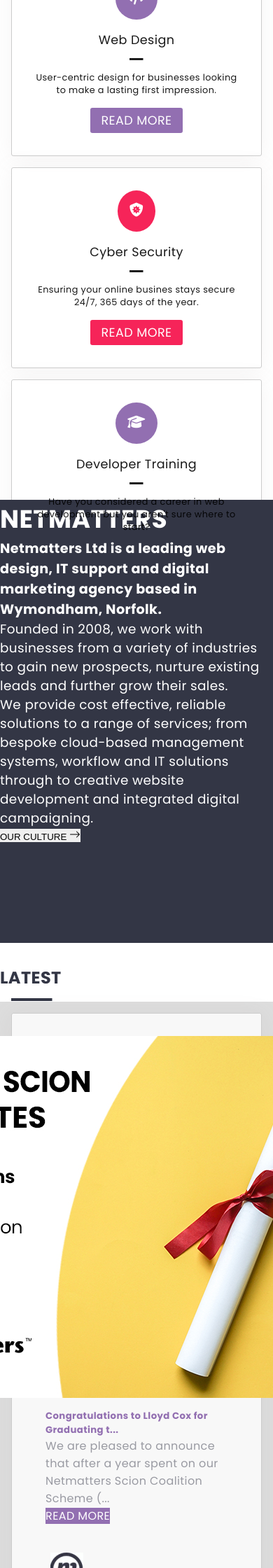
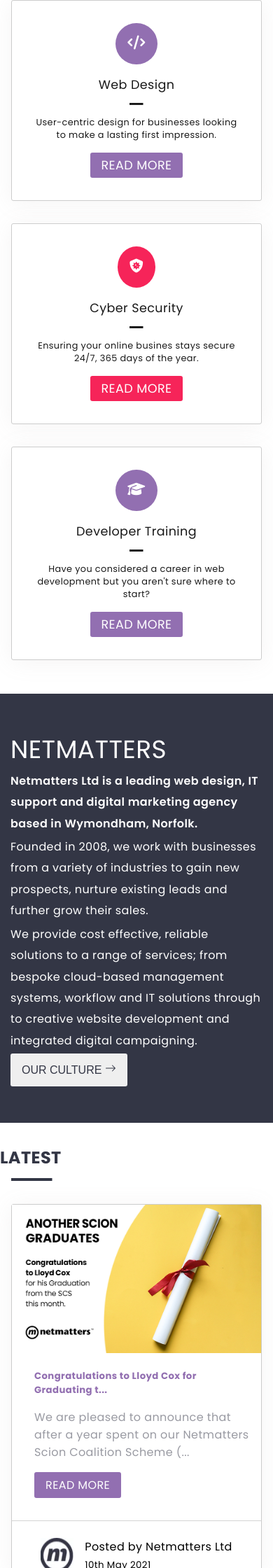
Before and after one commit to MattMakesNoise/Netmatters-HTML-CSS-JS-PHP-Reflection, a PHP site: page / in a window 390 px wide; the page is wider, and only the part inside the window is pictured. Shown: the part 2240-4480 px from the top of that part at 70% size. Run offline with PHP 8.4, Linux system fonts and the light colour scheme; some libraries are stand-ins or nearby versions.

Commit message:
sorts a lot of button styles and about and cards
About and cards sections styled for mobile using flexbox

```diff
--- a/css/style.css
+++ b/css/style.css
@@ -289,20 +304,26 @@
 .hero-button svg {
   height: 20%;
   width: 20%;
+  padding-top: 0.7rem;
   padding-right: 0.7rem;
 }
 
 /*========== CARDS ===========*/
 .cards-section {
-  height: 250vh;
-  padding-top: 2rem;
   background-color: rgba(255, 255, 255, 0.1);
+}
+
+@media screen and (max-width: 768px) {
+  .cards-section {
+    padding-top: 1rem;
+    padding-bottom: 1rem;
+  }
 }
 
 @media screen and (min-width: 768px) {
   .cards-section {
     height: 180vh;
-    padding: 2rem 1rem;
+    padding: 1.25rem 2rem;
   }
 }
 
@@ -439,13 +458,24 @@
   -webkit-box-align: center;
       -ms-flex-align: center;
           align-items: center;
-  margin: 1rem;
   border: 1px solid #ccc;
   border-radius: 3px;
   padding: 2rem;
   -webkit-box-shadow: 0 3px 2rem rgba(156, 152, 152, 0.1);
           box-shadow: 0 3px 2rem rgba(156, 152, 152, 0.1);
   background-color: rgba(255, 255, 255, 0.8);
+}
+
+@media screen and (max-width: 768px) {
+  .card {
+    margin: 2rem 1rem;
+  }
+}
+
+@media screen and (min-width: 768px) {
+  .card {
+    margin: 2rem 1rem;
+  }
 }
 
 .icon-border {
@@ -780,21 +810,41 @@
 
 /*========== ABOUT ===========*/
 .about {
-  height: 75vh;
   background-color: #333645;
   color: #fff;
-  margin: 0 !important;
+  display: -webkit-box;
+  display: -ms-flexbox;
+  display: flex;
+  -webkit-box-orient: vertical;
+  -webkit-box-direction: normal;
+      -ms-flex-direction: column;
+          flex-direction: column;
+  -ms-flex-pack: distribute;
+      justify-content: space-around;
+}
+
+@media screen and (max-width: 768px) {
+  .about {
+    height: 613px;
+    padding: 50px 15px;
+  }
 }
 
 @media screen and (min-width: 768px) {
   .about {
-    height: 50vh;
+    height: 493px;
+  }
+}
+
+@media screen and (min-width: 992px) {
+  .about {
+    height: 493px;
   }
 }
 
 @media screen and (min-width: 1260px) {
   .about {
-    height: 60vh;
+    height: 553px;
     padding-left: 18.47%;
     padding-right: 18.47%;
   }
@@ -802,26 +852,44 @@
 
 .about-title {
   font-size: 2.25rem;
+  font-weight: 400;
 }
 
 .about-intro {
-  font-size: 1.2rem;
+  font-size: 1rem;
+  font-weight: 600;
+  line-height: 1.9;
 }
 
-.about-p1 {
-  font-size: 1.15rem;
-}
-
+.about-p1,
 .about-p2 {
-  font-size: 1.15rem;
+  font-size: 1rem;
+  font-weight: 400;
+  line-height: 1.9;
 }
 
 .culture-btn {
+  height: auto;
+  font-size: 1rem;
+  font-weight: 400;
+  line-height: 35px;
+  margin: 0 auto 0 0;
+  padding: 5px 15px;
+  border-radius: 3px;
+  white-space: normal;
   text-decoration: none;
   text-transform: uppercase;
   white-space: nowrap;
-  border: none;
+  border: 1px solid transparent;
+  vertical-align: middle;
+  font-weight: 400;
   cursor: pointer;
+  border-radius: 3px;
+  color: #333645;
+}
+
+.culture-btn:hover {
+  opacity: 97%;
 }
 
 /*========== NEWS ============*/
@@ -843,8 +911,14 @@
 }
 
 .news {
-  background-color: #ddd;
-  height: 200vh;
+  background-color: #fff;
+}
+
+@media screen and (max-width: 768px) {
+  .news {
+    height: 1863px;
+    padding: 2rem 1rem;
+  }
 }
 
 @media screen and (min-width: 768px) {
@@ -865,19 +939,89 @@
   }
 }
 
-.scion-card img,
-.notable-card img,
-.job-card img {
-  padding-left: 0 !important;
-  padding-right: 0 !important;
+.news-card {
+  display: -webkit-box;
+  display: -ms-flexbox;
+  display: flex;
+  -webkit-box-orient: vertical;
+  -webkit-box-direction: normal;
+      -ms-flex-direction: column;
+          flex-direction: column;
+  -webkit-box-align: center;
+      -ms-flex-align: center;
+          align-items: center;
+  border: 1px solid #ccc;
+  border-radius: 3px;
+  -webkit-box-shadow: 0 3px 2rem rgba(156, 152, 152, 0.1);
+          box-shadow: 0 3px 2rem rgba(156, 152, 152, 0.1);
+  background-color: rgba(255, 255, 255, 0.8);
+}
+
+@media screen and (max-width: 768px) {
+  .news-card {
+    margin-bottom: 2rem;
+  }
+}
+
+.news-card-main {
+  border-bottom: 1px solid lightgray;
+}
+
+.card-img-top {
+  height: 100%;
+  width: 100%;
 }
 
 .news-body {
   padding: 1rem 1rem;
+  display: -webkit-box;
+  display: -ms-flexbox;
+  display: flex;
+  -webkit-box-orient: vertical;
+  -webkit-box-direction: normal;
+      -ms-flex-direction: column;
+          flex-direction: column;
+  margin-left: 1rem;
+}
+
+.scion-title,
+.notable-title,
+.job-title {
+  margin-bottom: 1rem;
 }
 
 .news-text {
   color: #999AA2;
+  margin-bottom: 1rem;
+}
+
+.news-btn {
+  text-decoration: none;
+  text-transform: uppercase;
+  white-space: nowrap;
+  border: 1px solid transparent;
+  vertical-align: middle;
+  font-weight: 400;
+  cursor: pointer;
+  border-radius: 3px;
+  margin: auto auto 1rem 0;
+  height: auto;
+  padding: 5px 15px;
+}
+
+.card-footer {
+  display: -webkit-box;
+  display: -ms-flexbox;
+  display: flex;
+  -webkit-box-pack: justify;
+      -ms-flex-pack: justify;
+          justify-content: space-between;
+  padding-top: 1.5rem;
+  margin-top: auto;
+}
+
+.card-footer img {
+  padding-right: 1rem;
 }
 
 .scion-title {
@@ -887,11 +1031,6 @@
 .scion-btn {
   background-color: #926FB1;
   color: #fff;
-  text-decoration: none;
-  text-transform: uppercase;
-  white-space: nowrap;
-  border: none;
-  cursor: pointer;
 }
 
 .scion-btn:hover {
--- a/index.html
+++ b/index.html
@@ -11,9 +11,6 @@
     <link href="https://fonts.googleapis.com/css2?family=Poppins:ital,wght@0,100;0,200;0,300;0,400;0,500;0,600;0,700;0,800;0,900;1,100;1,200;1,300;1,400;1,500;1,600;1,700;1,800;1,900&display=swap" rel="stylesheet">
     <!-- Font Awesome -->
     <script src="https://kit.fontawesome.com/8ac16a56cb.js" crossorigin="anonymous"> </script>
-    <!-- <link rel="stylesheet" src="https://maxcdn.bootstrapcdn.com/font-awesome/4.7.0/css/font-awesome.min.css"> -->
-    <!-- Bootstrap CSS -->
-    <!-- <link href="https://cdn.jsdelivr.net/npm/bootstrap@5.0.0/dist/css/bootstrap.min.css" rel="stylesheet" integrity="sha384-wEmeIV1mKuiNpC+IOBjI7aAzPcEZeedi5yW5f2yOq55WWLwNGmvvx4Um1vskeMj0" crossorigin="anonymous"> -->
     <title>Netmatters | Full Service Digital Agency | Norwich, Norfolk | Netmatters</title>
 </head>
 <body>
@@ -144,43 +141,55 @@
             <h1 class="news-title-text">LATEST</h1>
         </div>
         <section class="news">
-            <article class="card scion-card">
+            <article class="news-card scion-card">
+                <div class="news-card-main">
                     <img src="img/congratulations-to-lloyd-OGgS.jpg" class="card-img-top" alt="New Scion Graduate">
-                <div class=" card-body news-body">
+                    <div class="news-body">
                     <h5 class="scion-title">Congratulations to Lloyd Cox for Graduating t...</h5>
                     <p class="news-text">We are pleased to announce that after a year spent on our Netmatters Scion Coalition Scheme (...</p>
                     <a href="#" class="scion-btn news-btn">Read More</a>
                     </div>
+                </div>
                 <div class="card-footer">
                     <img src="/img/netmatters-ltd-VXAv.webp" class="rounded-circle float-start" alt="Simon Wright">
+                    <div class="user-date">
                         <p class="posted-by">Posted by Netmatters Ltd</p>
                         <small class="text-muted">10th May 2021</small>
                     </div>
+                </div>
             </article>
-            <article class="card notable-card">
+            <article class="news-card notable-card">
+                <div class="news-card-main">
                     <img src="img/april-2021-notables-0C1u.jpg" class="card-img-top" alt="New Scion Graduate">
-                <div class="card-body news-body">
+                    <div class="news-body">
                     <h5 class="notable-title">April 2021 Notables</h5>
                     <p class="news-text">Every month we celebrate the most notable of the employees here at Netmatters. Each department he...</p>
                     <a href="#" class="notable-btn news-btn">Read More</a>
                     </div>
+                </div>
                 <div class="card-footer">
                     <img src="/img/netmatters-ltd-VXAv.webp" class="rounded-circle float-start" alt="Simon Wright">
+                    <div class="user-date">
                         <p class="posted-by">Posted by Netmatters Ltd</p>
                         <small class="text-muted">6th May 2021</small>
                     </div>
+                </div>
             </article>
-            <article class="card job-card">
+            <article class="news-card job-card">
+                <div class="news-card-main">
                     <img src="img/web-developer-r6Y3.jpg" class="card-img-top" alt="New Scion Graduate">
-                <div class="card-body news-body">
+                    <div class="news-body">
                     <h5 class="job-title">Web Developer</h5>
                     <p class="news-text">Salary Ra...</p>
                     <a href="#" class="job-btn news-btn">Read More</a>
                     </div>
+                </div>
                 <div class="card-footer">
                     <img src="/img/simon-wright-7UFt.jpg" class="rounded-circle float-start" alt="Simon Wright">
+                    <div class="user-date">
                         <p class="posted-by">Posted by Simon Wright</p>
                         <small class="text-muted">1st May 2021</small>
+                    </div>
                 </div>
             </article>
         </section>
@@ -268,8 +277,5 @@
         <!-- Awards End -->
 
     </div> <!--Wrapper/Container End-->
-    <!-- Separate Popper and Bootstrap JS -->
-    <!-- <script src="https://cdn.jsdelivr.net/npm/@popperjs/core@2.9.2/dist/umd/popper.min.js" integrity="sha384-IQsoLXl5PILFhosVNubq5LC7Qb9DXgDA9i+tQ8Zj3iwWAwPtgFTxbJ8NT4GN1R8p" crossorigin="anonymous"></script>
-    <script src="https://cdn.jsdelivr.net/npm/bootstrap@5.0.0/dist/js/bootstrap.min.js" integrity="sha384-lpyLfhYuitXl2zRZ5Bn2fqnhNAKOAaM/0Kr9laMspuaMiZfGmfwRNFh8HlMy49eQ" crossorigin="anonymous"></script> -->
     </body>
 </html>
--- a/sass/partials/_global-styles.scss
+++ b/sass/partials/_global-styles.scss
@@ -10,6 +10,7 @@
     letter-spacing: 0.4px;
     font-size: 1rem;
     background-color: #fff;
+    letter-spacing: .4px
 }
 
 .page-wrapper {
--- a/sass/partials/_mixins.scss
+++ b/sass/partials/_mixins.scss
@@ -29,6 +29,9 @@
     text-decoration: none;
     text-transform: uppercase;
     white-space: nowrap;
-    border: none;
+    border: 1px solid transparent;
+    vertical-align: middle;
+    font-weight: $regular;
     cursor: pointer;
+    border-radius: 3px;
 }
--- a/sass/partials/sections/_about.scss
+++ b/sass/partials/sections/_about.scss
@@ -1,20 +1,21 @@
 /*========== ABOUT ===========*/
 .about {
-    height: 75vh;
     background-color: $dark-blue;
     color: $white;
-    margin: 0 !important;
+    @include flexcolumn;
+    justify-content: space-around;
     @media screen and (max-width: $break-m) {
-
+        height: 613px;
+        padding: 50px 15px;
     }
     @media screen and (min-width: $break-m) {
-        height: 50vh;
+        height: 493px;
     }
     @media screen and (min-width: $break-lg) {
-
+        height: 493px;
     }
     @media screen and (min-width: $break-xl) {
-        height: 60vh;
+        height: 553px;
         padding-left: 18.47%;
         padding-right: 18.47%;
     }
@@ -22,19 +23,34 @@
 
 .about-title {
     font-size: 2.25rem;
+    font-weight: $regular;
 }
 
 .about-intro {
-    font-size: 1.2rem;
+    font-size: 1rem;
+    font-weight: $semibold;
+    line-height: 1.9;
 }
 
-.about-p1 {
-    font-size: 1.15rem;
+.about-p1,
+.about-p2 {
+    font-size: 1rem;
+    font-weight: $regular;
+    line-height: 1.9;
 }
 
-.about-p2 {
-    font-size: 1.15rem;
+.culture-btn {
+    height: auto;
+    font-size: 1rem;
+    font-weight: $regular;
+    line-height: 35px;
+    margin: 0 auto 0 0;
+    padding: 5px 15px;
+    border-radius: 3px;
+    white-space: normal;
+    @include button-styles;
+    color: $dark-blue;
+    &:hover {
+        opacity: 97%;
+    }
 }
-.culture-btn {
-    @include button-styles;
-}
--- a/sass/partials/sections/_awards.scss
+++ b/sass/partials/sections/_awards.scss
@@ -2,4 +2,19 @@
 .awards {
     border: 1px solid teal;
     height: 50vh;
+    @media screen and (max-width: $break-m) {
+        display: none !important;
+      }
+      //Medium and up
+      @media screen and (min-width: $break-m) {
+        display: none !important;
+      }
+      //Large and Up
+      @media screen and (min-width: $break-lg) {
+        display: none !important;
+      }
+      //Extra Large
+      @media screen and (min-width: $break-xl) {
+        display: none !important;
+      }
 }
--- a/sass/partials/sections/_cards.scss
+++ b/sass/partials/sections/_cards.scss
@@ -1,23 +1,20 @@
 /*========== CARDS ===========*/
 .cards-section {
-    height: 250vh;
-    padding-top: 2rem;
     background-color: rgba(255,255,255,0.1);
     @media screen and (max-width: $break-m) {
-
+        padding-top: 1rem;
+        padding-bottom: 1rem;
     }
     @media screen and (min-width: $break-m) {
         height: 180vh;
-        padding: 2rem 1rem;
+        padding: 1.25rem 2rem;
     }
     @media screen and (min-width: $break-lg) {
         height: 75vh;
 
     }
     @media screen and (min-width: $break-xl) {
-        height: 75vh;
-        padding-left: 18.47%;
-        padding-right: 18.47%;
+        height: 80vh;
     }
 }
 
@@ -71,12 +68,27 @@
 .card {
     @include flexcolumn;
     align-items: center;
-    margin: 1rem;
     border: 1px solid #ccc;
     border-radius: 3px;
     padding: 2rem;
     box-shadow: 0 3px 2rem rgba(156, 152, 152, 0.1);
     background-color: rgba(255,255,255,0.8);
+    //Up to Medium
+    @media screen and (max-width: $break-m) {
+        margin: 2rem 1rem;
+    }
+    //Medium and up
+    @media screen and (min-width: $break-m) {
+        margin: 2rem 1rem;
+    }
+    //Large and Up
+    @media screen and (min-width: $break-lg) {
+
+    }
+    //Extra Large
+    @media screen and (min-width: $break-xl) {
+
+    }
 }
 
 .icon-border {
--- a/sass/partials/sections/_clients.scss
+++ b/sass/partials/sections/_clients.scss
@@ -2,23 +2,21 @@
 .clients {
     border: 1px solid purple;
     height: 20vh;
+    //Up to Medium
+    @media screen and (max-width: $break-m) {
+      display: none !important;
+    }
     //Medium and up
     @media screen and (min-width: $break-m) {
-      .clients {
-          display: none !important;
-      }
-      .awards {
-          display: none !important;
-      }
+      display: none !important;
     }
     //Large and Up
     @media screen and (min-width: $break-lg) {
-      .clients {
-          display: none;
-      }
+      display: none !important;
     }
     //Extra Large
     @media screen and (min-width: $break-xl) {
+      display: none !important;
+    }
 
-    }
 }
--- a/sass/partials/sections/_hero.scss
+++ b/sass/partials/sections/_hero.scss
@@ -1,5 +1,6 @@
 /*========== HERO ============*/
 .hero-wrapper {
+    min-height: 490px;
     @media screen and (max-width: $break-m) {
         height: calc(100vh - 168px);
     }
@@ -90,12 +91,20 @@
     background-color: $web;
     color: $white;
     @include button-styles;
+    margin: auto auto 0 auto;
+    height: auto;
+    font-size: 1.25rem;
+    padding: 5px 20px;
+    text-align: center;
+    border-radius: 3px;
+    line-height: 50px;
     &:hover {
         background-color: $web-dark;
     }
     svg {
         height: 20%;
         width: 20%;
+        padding-top: 0.7rem;
         padding-right: 0.7rem;
     }
 }
--- a/sass/partials/sections/_news.scss
+++ b/sass/partials/sections/_news.scss
@@ -1,4 +1,5 @@
 /*========== NEWS ============*/
+// TITLE SECTION
 .news-title {
     height: 10vh;
 }
@@ -15,12 +16,13 @@
     margin-bottom: 0;
 }
 
+// CARDS SECTION
 .news {
-    background-color: $lightgrey;
-    height: 200vh;
+    background-color: $white;
     //All on each row up to medium devices
     @media screen and (max-width: $break-m) {
-
+        height: 1863px;
+        padding: 2rem 1rem;
     }
     //2 cards on one row for medium devices
     @media screen and (min-width: $break-m) {
@@ -36,27 +38,75 @@
     }
 }
 
-.scion-card,
-.notable-card,
-.job-card {
-    img {
-        padding-left: 0 !important;
-        padding-right: 0 !important;
+.news-card {
+    @include flexcolumn;
+    align-items: center;
+    border: 1px solid #ccc;
+    border-radius: 3px;
+    box-shadow: 0 3px 2rem rgba(156, 152, 152, 0.1);
+    background-color: rgba(255,255,255,0.8);
+    //Up to Medium
+    @media screen and (max-width: $break-m) {
+        margin-bottom: 2rem;
     }
+    //Medium and up
+    @media screen and (min-width: $break-m) {
+
+    }
+    //Large and Up
+    @media screen and (min-width: $break-lg) {
+
+    }
+    //Extra Large
+    @media screen and (min-width: $break-xl) {
+
+    }
+}
+
+.news-card-main {
+    border-bottom: 1px solid lightgray;
+}
+
+.card-img-top {
+    height: 100%;
+    width: 100%;
 }
 
 .news-body {
     padding: 1rem 1rem;
+    @include flexcolumn;
+    margin-left: 1rem;
+}
+
+.scion-title,
+.notable-title,
+.job-title {
+    margin-bottom: 1rem;
 }
 
 .news-text {
     color: $btn-grey;
+    margin-bottom: 1rem;
 }
 
-.scion-card {
-
+.news-btn {
+    @include button-styles;
+    margin: auto auto 1rem 0;
+    height: auto;
+    padding: 5px 15px;
 }
 
+.card-footer {
+    display: flex;
+    justify-content: space-between;
+    padding-top: 1.5rem;
+    margin-top: auto;
+    img {
+        padding-right: 1rem;
+    }
+}
+
+// SCION CARD
 .scion-title {
     color: $web;
 }
@@ -64,17 +114,13 @@
 .scion-btn {
     background-color: $web;
     color: $white;
-    @include button-styles;
     &:hover {
         background-color: $web-dark;
         color: $white;
     }
 }
 
-.notable-card {
-
-}
-
+// NOTABLE CARD
 .notable-title {
     color: $tele;
 }
@@ -82,13 +128,13 @@
 .notable-btn {
     background-color: $tele;
     color: $white;
-    @include button-styles;
     &:hover {
         background-color: $tele-dark;
         color: $white;
     }
 }
 
+// JOB CARD
 .job-card {
     //Hide Card
     @media screen and (min-width: $break-m) {
@@ -111,18 +157,8 @@
 .job-btn {
     background-color: $soft;
     color: $white;
-    @include button-styles;
     &:hover {
         background-color: $soft-dark;
         color: $white;
     }
 }
-
-.card-footer {
-    width: 90%;
-    padding: 1.5rem 0.5rem !important;
-    margin-top: auto;
-    img {
-        padding-right: 1rem;
-    }
-}
```
Also changed, not shown: other parts of css/style.css (+55 -29 lines), 1 other file. Lines whose indentation alone changed are shown as unchanged.
